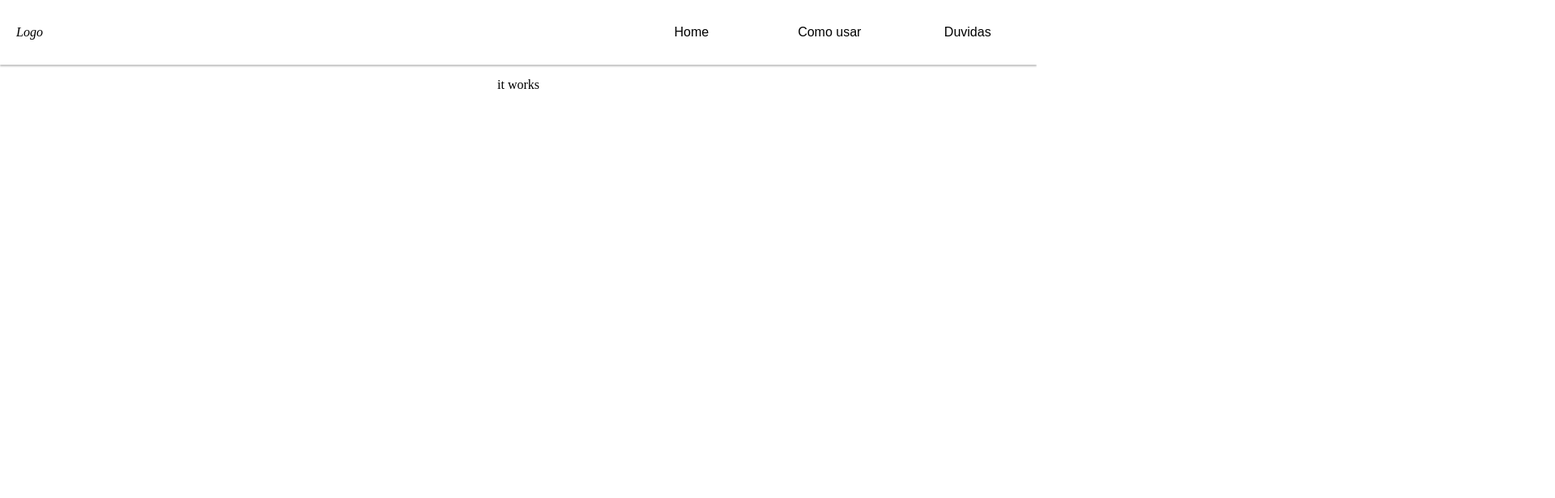
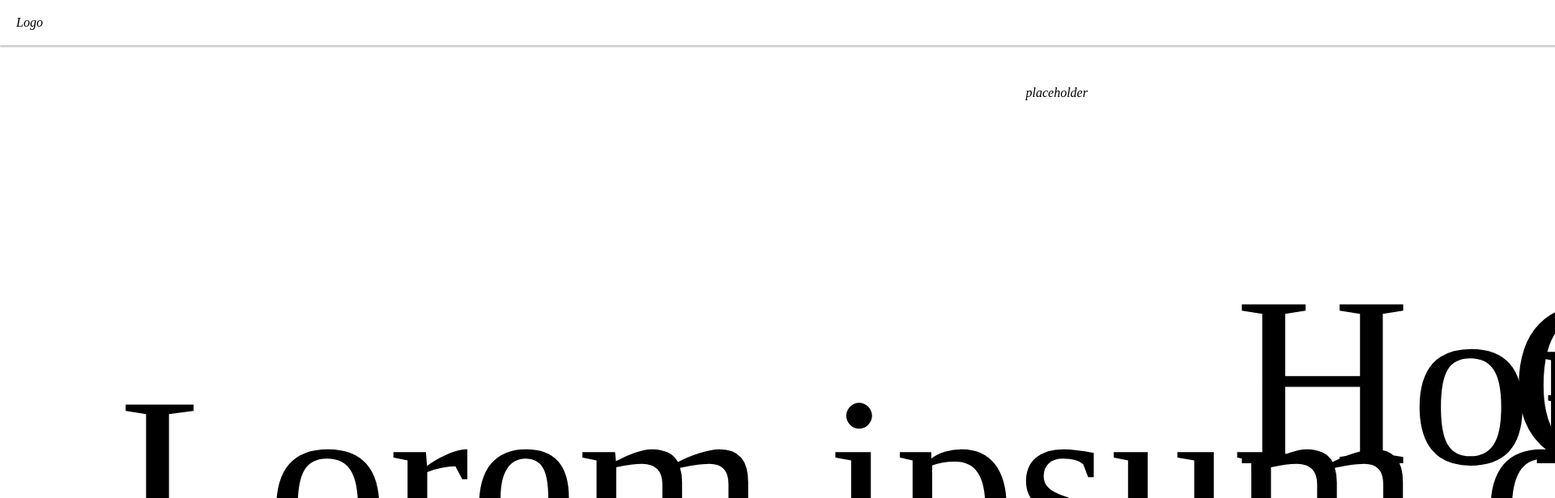
Before and after one commit to Gabrielomn/kurisu-front, a React (Create React App) app: page / in a window 1280 px wide. Shown: the top 616 px of the page at 81% size, 1920 px wide, since content can reach past the window. Built offline with nearby package versions, Linux system fonts and the light colour scheme.

Commit message:
nav update

```diff
--- a/src/App.css
+++ b/src/App.css
@@ -9,10 +9,11 @@ html, body{
 .App {
   text-align: center;
   display:grid;
-  grid-template-rows: 10vh 90vh;
-  grid-template-columns: 16fr;
+  grid-template-rows: 7vh 93vh;
   grid-template-areas: "n"
-                       "m"
+                       "m";
+
+  grid-row-gap: 50px;
 }
 
 
--- /dev/null
+++ b/src/components/Home/Home.css
@@ -0,0 +1,10 @@
+.Home{
+    display:flex;
+    flex-direction: column;
+    justify-items: center;
+    margin-left: 70px;
+}
+
+p{
+    font-size: 300px;
+}
--- a/src/components/Home/Home.jsx
+++ b/src/components/Home/Home.jsx
@@ -1,10 +1,13 @@
 import React from 'react'
-
+import './Home.css'
 
 export class Home extends React.Component{
 
 
     render (){
-        return <p>it works</p>
+        return <div className="Home">
+                    <i>placeholder</i>
+                    <p>Lorem ipsum dolor sit amet consectetur, adipisicing elit. Odio, amet omnis exercitationem sequi nesciunt vel eaque deserunt reprehenderit adipisci quod? Labore dicta temporibus necessitatibus tempora repellat tenetur consequuntur enim nemo.</p>
+               </div>
     }
 }
--- a/src/components/Nav/Nav.css
+++ b/src/components/Nav/Nav.css
@@ -18,7 +18,15 @@ i{
     margin: auto 20px;
 }
 
-button{
+
+a.button {
+    -moz-appearance: button;
+
+    text-decoration: none;
+    color: initial;
+}
+
+.button{
     height: 100%;
     width: 33.3%;
     background:white;
--- a/src/components/Nav/Nav.jsx
+++ b/src/components/Nav/Nav.jsx
@@ -8,9 +8,9 @@ export class Nav extends React.Component{
         return <div className="Nav">
             <i>Logo</i>
             <div className="buttons">
-                <button><a href="/duvidas">Duvidas</a></button>
-                <button><a href="/howTo">Como usar</a></button>
-                <button><a href="/">Home</a></button>
+                <a className = "button"  href="/duvidas"><p className="linkText">Duvidas</p></a>
+                <a className = "button" href="/howTo"><p className="linkText">Como Usar</p></a>
+                <a className = "button" href="/"><p className="linkText">Home</p></a>
             </div>
         </div>
 
```
Also changed, not shown: 1 other file (tests, documents, lock files or other folders).
